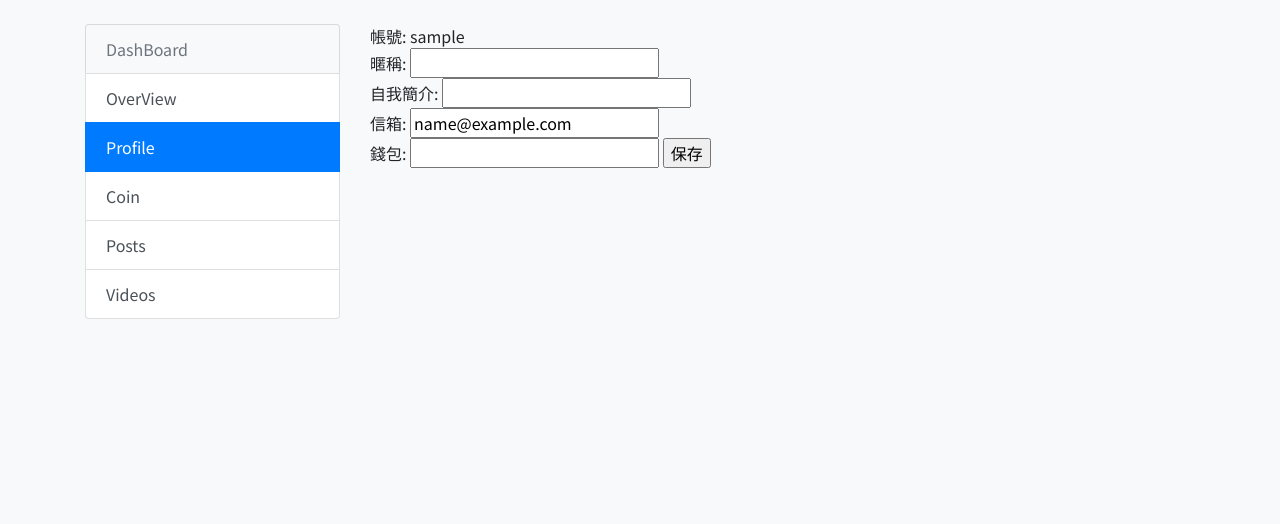
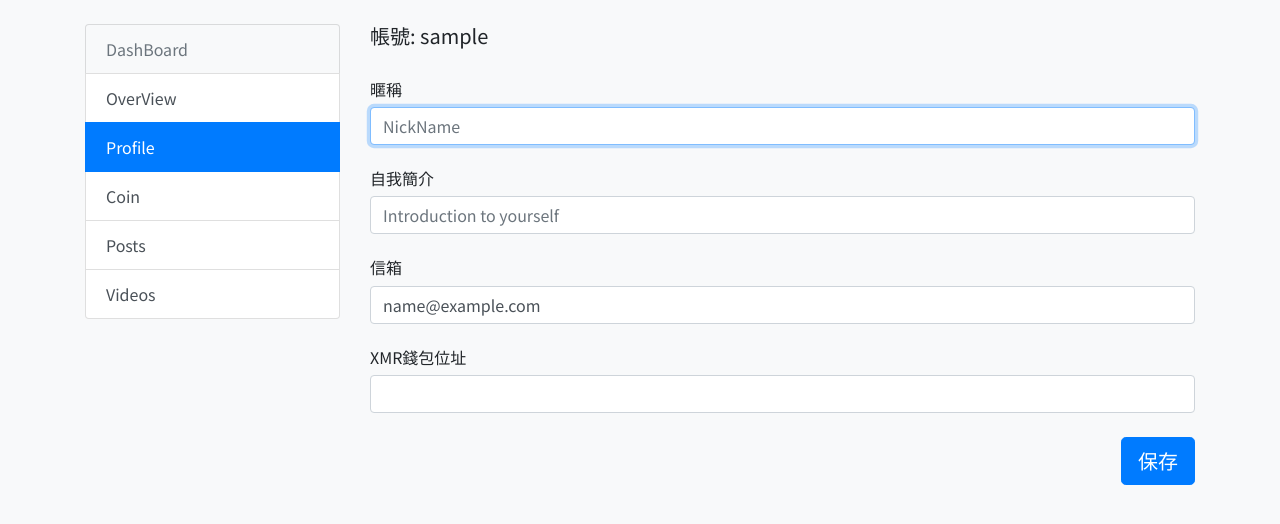
Before and after one commit to yuchingtw/Webpages_Development_Final_Project, a Django app: page /dashboard/profile in a window 1280 px wide. Shown: the part 56-580 px from the top of the page. Run offline with Django 3.2, Linux system fonts and the light colour scheme; the visitor is signed in with stand-in values (Sample User, id 1); data comes from the database, SQL or seed files in the repository; some libraries are stand-ins or nearby versions.

Commit message:
profile page style

```diff
--- a/mysite/web/templates/dashboard/dashboard_profile.html
+++ b/mysite/web/templates/dashboard/dashboard_profile.html
@@ -128,21 +128,32 @@
 
       <div class="col-9">
         <form action="{% url 'dashboard_profile' %}" method="post">
-          {% csrf_token %} 帳號: {{user.username}}
-          <br> 暱稱:
-          <input type="text" name="nickname" value="{{user.nickname}}" id="nickname">
-          <br> 自我簡介:
-          <input type="text" name="intro" value="{{user.intro}}" id="intro">
-          <br> 信箱:
-          <input type="text" name="email" value="{{user.email}}" id="email">
-          <br> 錢包:
-          <input type="text" name="xmr_address" value="{{user.xmr_address}}" id="xmr_address">
-          <input type="submit" value="保存">
+          {% csrf_token %}
+          <h5>帳號: {{user.username}}</h5>
+          <br>
+          <h6>暱稱</h6>
+          <input type="text" name="nickname" value="{{user.nickname}}" id="nickname" class="form-control " placeholder="NickName" required
+            autofocus>
+          <br>
+          <h6>自我簡介</h6>
+          <input type="text" name="intro" value="{{user.intro}}" id="intro" class="form-control " placeholder="Introduction to yourself"
+            required>
+          <br>
+          <h6>信箱</h6>
+          <input type="text" name="email" value="{{user.email}}" id="email" class="form-control " placeholder="Email" required>
+          <br>
+          <h6>XMR錢包位址</h6>
+          <input type="text" name="xmr_address" value="{{user.xmr_address}}" id="xmr_address" class="form-control " required>
+          <br>
+          <div class="d-flex justify-content-end">
+            <button class="btn btn-lg btn-primary " type="submit">保存</button>
+          </div>
         </form>
       </div>
     </div>
 
   </main>
+
 
   <!-- Optional JavaScript -->
   <!-- jQuery first, then Popper.js, then Bootstrap JS -->
```
Also changed, not shown: mysite/web/migrations/0001_initial.py.
